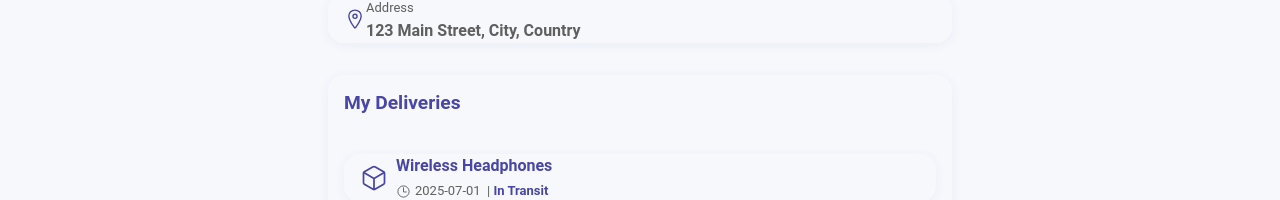
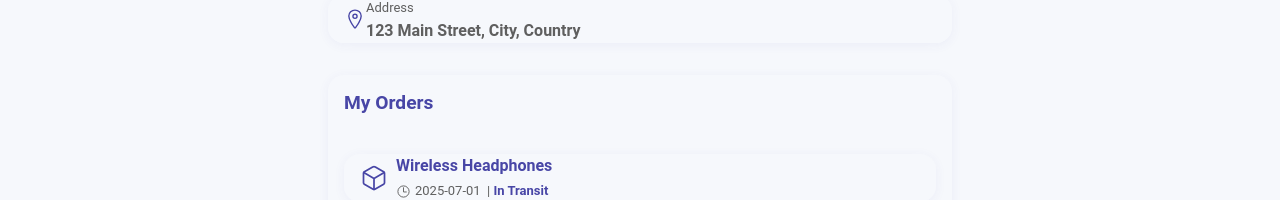
Before and after one commit to Bwesun/Product-Delivery, a React (Vite) app: page /profile in a window 1280 px wide. Shown: the part 487-687 px from the top of the page. Built offline with nearby package versions, Linux system fonts and the light colour scheme.

Commit message:
feat: rename card title from "My Deliveries" to "My Orders" in Profile page

```diff
--- a/src/pages/Profile.tsx
+++ b/src/pages/Profile.tsx
@@ -115,7 +115,7 @@ const Profile: React.FC = () => {
               <IonCard style={{ marginTop: 32, borderRadius: 16, boxShadow: "0 2px 12px rgba(72,70,166,0.06)" }}>
                 <IonCardHeader>
                   <IonCardTitle className="ion-padding" color={"primary"} style={{ fontWeight: 700, fontSize: "1.2rem" }}>
-                    My Deliveries
+                    My Orders
                   </IonCardTitle>
                 </IonCardHeader>
                 <IonCardContent>
```
